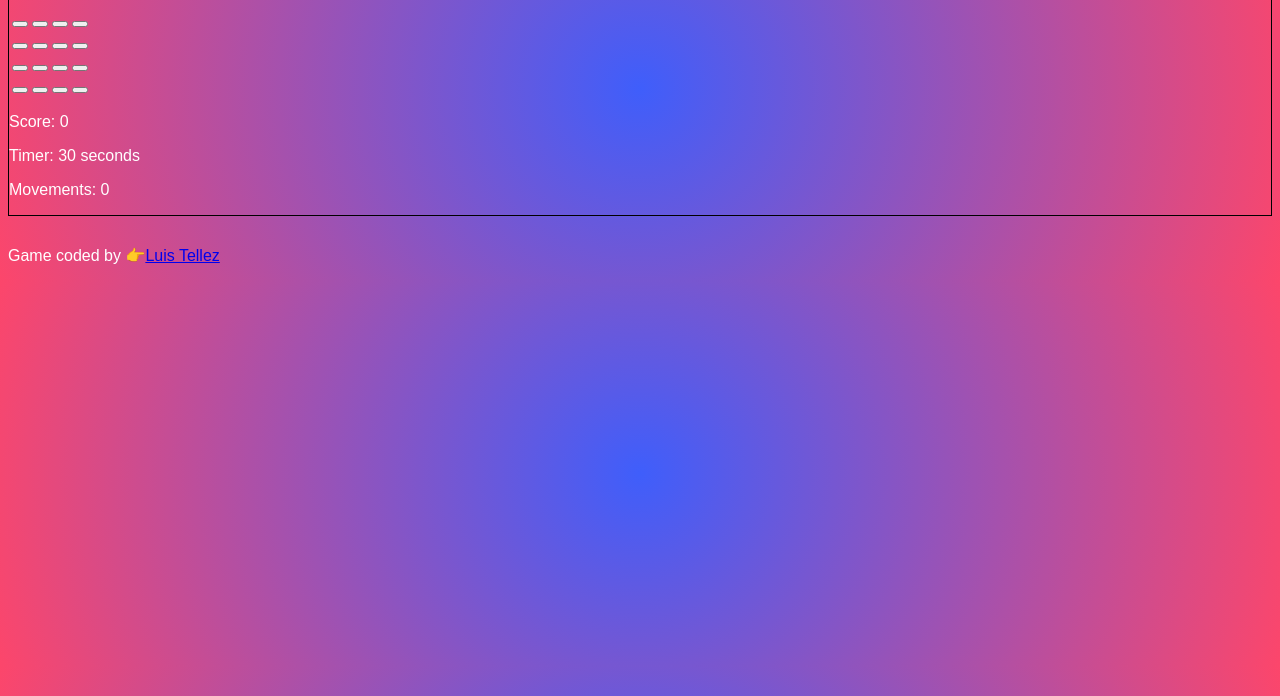
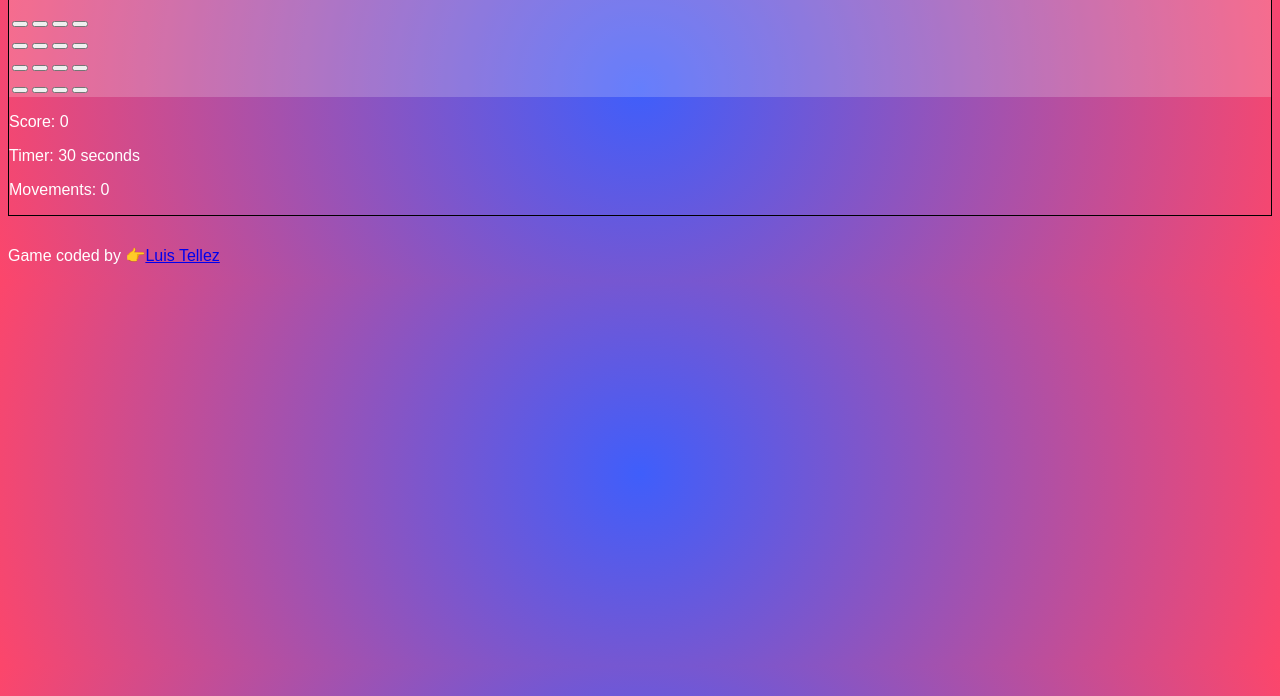
Before and after one commit to aegisnull/memorama, a plain HTML site: page index.html in a window 1280 px wide. Shown: the part 104-800 px from the top of the page. Drawn offline with Linux system fonts and the light colour scheme.

Commit message:
Add dashboard bg transparency

```diff
--- a/style.css
+++ b/style.css
@@ -13,3 +13,7 @@ main {
   border: 1px solid black;
   margin: 30px auto;
 }
+
+.dashboard__left {
+  background-color: rgba(255, 255, 255, 0.2);
+}
```
